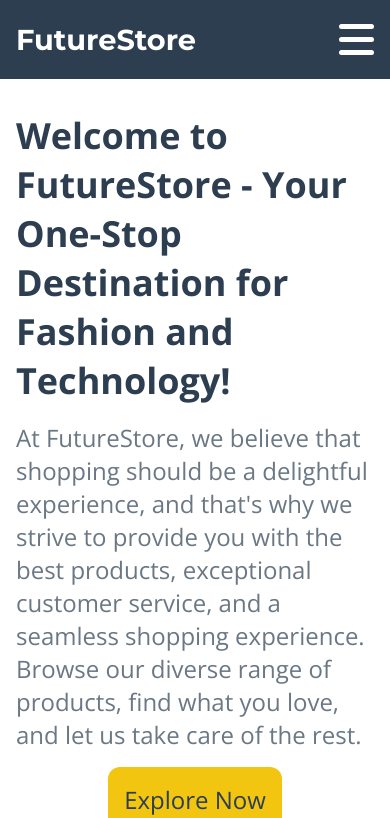
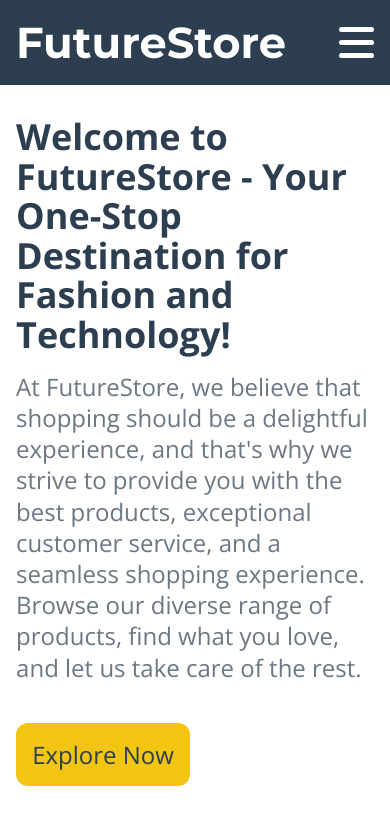
Before and after one commit to Abdelkrim-Saouchi/Shopping-Cart, a React (Create React App) app: page / in a window 390 px wide. Shown: the top 818 px of the page. Built offline with nearby package versions, Linux system fonts and the light colour scheme.

Commit message:
Enhance Ui of home page

```diff
--- a/src/App.css
+++ b/src/App.css
@@ -15,17 +15,20 @@
   --light-grey: #f5f5f5;
 }
 
+html {
+  font-size: 24px;
+}
+
 .App {
   min-height: 100dvh;
   min-height: 100vh;
-  font-size: 24px;
   display: grid;
   grid-template-rows: auto 1fr auto;
   position: relative;
 }
 
 .container {
-  padding: 16px 48px;
+  padding: 0.67em 2em;
 }
 
 .loading {
@@ -34,6 +37,6 @@
 
 @media (max-width: 600px) {
   .container {
-    padding: 16px;
+    padding: 0.67em;
   }
 }
--- a/src/components/footer/Footer.module.css
+++ b/src/components/footer/Footer.module.css
@@ -6,10 +6,9 @@
 
 .footer a {
   text-decoration: none;
-  color: inherit;
+  color: var(--Accent-Color-1);
 }
 
 .footer a:is(:hover, :focus) {
   text-decoration: underline;
-  color: var(--Accent-Color-1);
 }
--- a/src/components/header/CartIcon.module.css
+++ b/src/components/header/CartIcon.module.css
@@ -17,7 +17,7 @@
 .productsCounter {
   background-color: var(--Accent-Color-2);
   color: var(--Secondary-Color);
-  padding: 1px 2px;
+  padding: 0.04em 0.08em;
   border-radius: 50%;
   font-size: 1rem;
   font-weight: 600;
--- a/src/components/header/HamburgerMenu.module.css
+++ b/src/components/header/HamburgerMenu.module.css
@@ -6,7 +6,7 @@
   display: block;
   width: 35px;
   height: 5px;
-  margin-block: 8px;
+  margin-block: 0.33em;
   background-color: white;
   border-radius: 8px;
 }
--- a/src/components/header/Header.module.css
+++ b/src/components/header/Header.module.css
@@ -8,13 +8,12 @@
   background-color: var(--Primary-Color);
   color: var(--Secondary-Color);
   font-family: 'Montserrat';
-  /* overflow: hidden; */
 }
 
 .navLinks {
   list-style: none;
   display: flex;
-  gap: 32px;
+  gap: 1.33em;
   align-items: center;
   cursor: pointer;
 }
@@ -41,7 +40,7 @@
 .closeMenu {
   background-color: var(--Primary-Color);
   color: var(--Secondary-Color);
-  padding: 8px;
+  padding: 0.33em;
   font-size: inherit;
   border: transparent;
   position: absolute;
@@ -53,11 +52,11 @@
 @media (max-width: 820px) {
   .header h1 {
     font-size: 1.8rem;
-    margin-right: 16px;
+    margin-right: 0.67em;
   }
 
   .navLinks {
-    gap: 16px;
+    gap: 0.67em;
   }
 }
 
@@ -76,8 +75,8 @@
     transition: opacity 0.5s ease-in-out, visibility 0.1s ease-in-out;
   }
   .navLinks {
-    padding: 16px;
-    gap: 8px;
+    padding: 0.67em;
+    gap: 0.33em;
     background-color: var(--Primary-Color);
     flex-direction: column;
   }
--- a/src/components/main/Card.module.css
+++ b/src/components/main/Card.module.css
@@ -1,11 +1,11 @@
 .card {
   width: 90%;
   min-height: 420px;
-  padding: 16px;
+  padding: 0.67em;
   display: flex;
   flex-direction: column;
   align-items: center;
-  gap: 12px;
+  gap: 0.5em;
   font-size: inherit;
   border-radius: 12px;
   background-color: var(--Secondary-Color);
@@ -53,12 +53,12 @@
 .quantity button {
   height: 100%;
   width: 15%;
-  padding: 5px;
+  padding: 0.2em;
 }
 
 .card button {
   margin-top: auto;
-  padding: 8px 12px;
+  padding: 0.33em 0.5em;
   font-size: 1rem;
   cursor: pointer;
   background-color: var(--Accent-Color-1);
--- a/src/components/main/Cart.module.css
+++ b/src/components/main/Cart.module.css
@@ -4,7 +4,7 @@
   top: 0;
   right: 0;
   background-color: var(--light-grey);
-  padding: 16px 48px;
+  padding: 0.67em 2em;
   overflow: scroll;
   display: flex;
   align-items: center;
@@ -46,17 +46,17 @@
 .shoppingList {
   list-style: none;
   border: 2px solid var(--Primary-Color);
-  padding: 8px;
-  margin-block: 16px;
+  padding: 0.33em;
+  margin-block: 0.67em;
 }
 
 .shoppingList li {
   display: flex;
-  gap: 8px;
-  margin-block: 16px;
+  gap: 0.33em;
+  margin-block: 0.67em;
   position: relative;
   border: 2px solid var(--Primary-Color);
-  padding: 16px;
+  padding: 0.67em;
   background-color: var(--Secondary-Color);
   min-height: 150px;
 }
@@ -77,26 +77,26 @@
   background-color: var(--Accent-Color-2);
   cursor: pointer;
   font-size: 1rem;
-  padding: 4px;
+  padding: 0.17em;
 }
 
 .empty {
   max-width: 200px;
   min-height: 200px;
   border: 2px solid var(--Primary-Color);
-  padding: 8px;
+  padding: 0.33em;
   text-align: center;
-  margin-block: 16px;
+  margin-block: 0.67em;
 }
 
 .shoppingCart button {
   max-width: 120px;
   font-size: inherit;
-  margin-top: 16px;
+  margin-top: 0.67em;
   background-color: var(--Accent-Color-1);
   color: inherit;
   border: 0;
-  padding: 8px;
+  padding: 0.33em;
   cursor: pointer;
   font-family: inherit;
 }
@@ -112,6 +112,6 @@
 
 @media (max-width: 768px) {
   .shoppingCart {
-    padding-inline: 16px;
+    padding-inline: 0.67em;
   }
 }
--- a/src/pages/Contact.module.css
+++ b/src/pages/Contact.module.css
@@ -8,8 +8,8 @@
 }
 .socialLinks {
   display: flex;
-  gap: 32px;
-  margin-bottom: 16px;
+  gap: 1.33em;
+  margin-bottom: 0.67em;
 }
 .socialLinks img {
   width: 50px;
--- a/src/pages/Home.module.css
+++ b/src/pages/Home.module.css
@@ -2,7 +2,7 @@
   display: flex;
   font-family: 'Montserrat';
   color: var(--Primary-Color);
-  padding-block: 32px;
+  padding-block: 1.33em;
 }
 
 .Home img {
@@ -14,8 +14,15 @@
 .heroSectionText {
   display: flex;
   flex-direction: column;
-  gap: 16px;
+  gap: 0.67em;
   font-family: 'Open sans';
+  line-height: 1.3em;
+  margin-right: 0.67em;
+}
+
+.heroSectionText h2 {
+  font-size: 1.5rem;
+  line-height: 1.1em;
 }
 
 .heroSectionText p {
@@ -23,8 +30,9 @@
 }
 
 .heroSectionText a {
-  align-self: center;
-  padding: 16px;
+  align-self: flex-start;
+  margin-block: 1em;
+  padding: 0.67em;
   border-radius: 12px;
   border: 0;
   outline: transparent;
@@ -42,10 +50,14 @@
 @media (max-width: 900px) {
   .Home {
     flex-direction: column;
-    gap: 16px;
+    gap: 0.67em;
   }
 
   .Home img {
     width: 100%;
   }
+
+  .heroSectionText {
+    margin-right: 0;
+  }
 }
--- a/src/pages/Products.module.css
+++ b/src/pages/Products.module.css
@@ -6,12 +6,12 @@
   display: grid;
   justify-items: center;
   grid-template-columns: repeat(auto-fill, minmax(250px, 1fr));
-  gap: 32px;
-  padding-block: 32px;
+  gap: 1.33em;
+  padding-block: 1.33em;
 }
 
 @media (max-width: 900px) {
   .cardsContainer {
-    gap: 16px;
+    gap: 0.67em;
   }
 }
```
